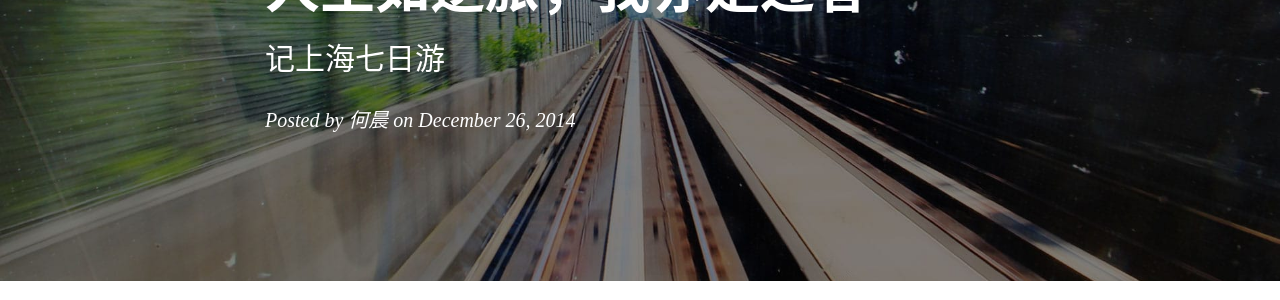
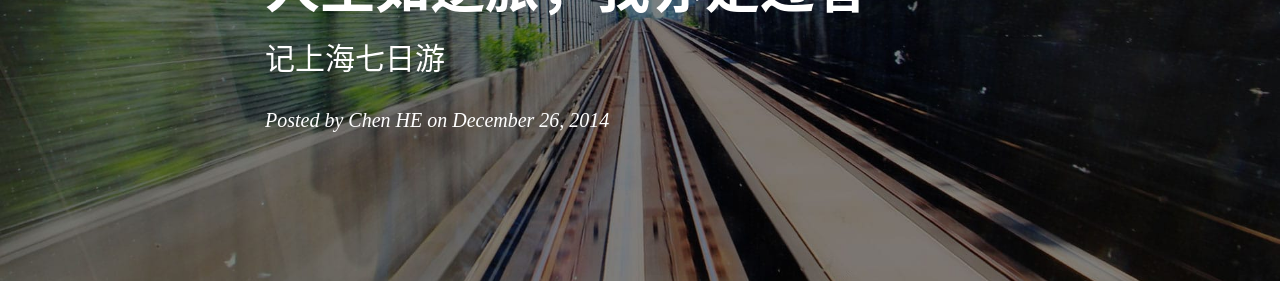
Before and after one commit to he-chen-95/he-chen-95.github.io, a Jekyll site: the page built from _posts/2014-12-26-Life_is_like_a_journe.md, in a window 1280 px wide and 900 px high. Shown: the part 242-542 px from the top of the window. Built offline with Jekyll 4.4.1, drawn with Linux system fonts in a browser that asks for light colours; nearby versions of some CDN libraries; comment, search, counter and statistics services are not loaded.

Commit message:
Update 2014-12-26-Life_is_like_a_journe.md

```diff
--- a/_posts/2014-12-26-Life_is_like_a_journe.md
+++ b/_posts/2014-12-26-Life_is_like_a_journe.md
@@ -3,7 +3,7 @@ layout:     post
 title:      人生如逆旅，我亦是过客
 subtitle:   记上海七日游
 date:       2014-12-26
-author:     何晨
+author:     Chen HE
 header-img: img/post-bg-2015.jpg
 catalog: true
 tags:
```
